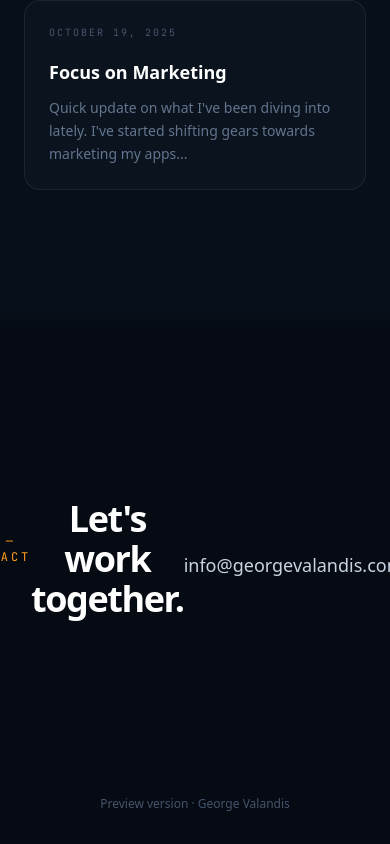
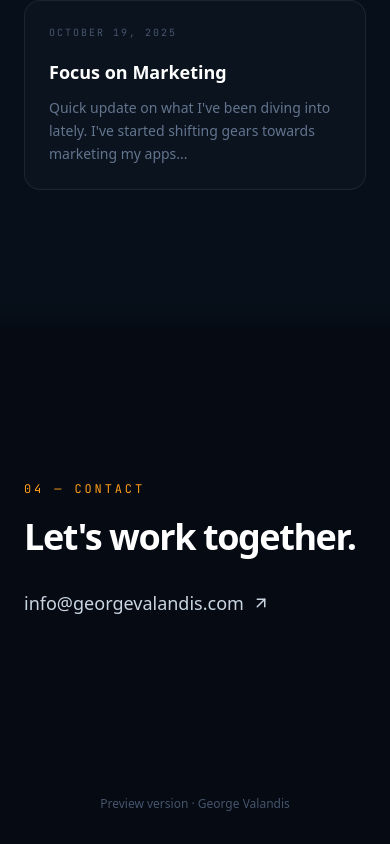
Before and after one commit to GeorgeValandis/georgevalandis-com, a Next.js app: page /after-work-preview in a window 390 px wide. Shown: the part 3498-4342 px from the top of the page. Built offline with nearby package versions, Linux system fonts and the light colour scheme.

Commit message:
align contact section label

```diff
--- a/src/components/AfterWorkHomepagePreview.tsx
+++ b/src/components/AfterWorkHomepagePreview.tsx
@@ -331,11 +331,13 @@ export default function AfterWorkHomepagePreview({ locale }: { locale: SiteLocal
 
       <section id="preview-contact" className="relative flex min-h-[430px] items-center justify-center bg-[#050a13] px-6 py-28 text-center lg:px-8">
         <div aria-hidden="true" className="pointer-events-none absolute inset-x-0 -top-8 z-10 h-8 bg-gradient-to-b from-[#07101a] to-[#050a13] sm:-top-11 sm:h-11" />
-        <p className="font-mono text-xs uppercase tracking-[0.24em] text-[#ff9d19]">{copy.contact.eyebrow}</p>
-        <h2 className="mx-auto mt-5 max-w-2xl text-4xl font-semibold tracking-[-0.04em] text-white sm:text-5xl">{copy.contact.title}</h2>
-        <a href="mailto:info@georgevalandis.com" className="mt-8 inline-flex items-center gap-2 text-lg text-slate-300 transition-colors hover:text-white">
-          info@georgevalandis.com <ArrowUpRight size={18} />
-        </a>
+        <div className="mx-auto flex w-full max-w-[1600px] flex-col items-start px-0 text-left sm:px-4 lg:flex-row lg:items-center lg:justify-center lg:px-[46px] lg:text-center">
+          <p className="font-mono text-xs uppercase tracking-[0.24em] text-[#ff9d19]">{copy.contact.eyebrow}</p>
+          <h2 className="mt-5 max-w-2xl text-4xl font-semibold tracking-[-0.04em] text-white sm:text-5xl lg:mx-auto">{copy.contact.title}</h2>
+          <a href="mailto:info@georgevalandis.com" className="mt-8 inline-flex items-center gap-2 text-lg text-slate-300 transition-colors hover:text-white">
+            info@georgevalandis.com <ArrowUpRight size={18} />
+          </a>
+        </div>
       </section>
 
       <footer className="bg-[#050a13] px-6 py-8 text-center text-xs text-slate-600 lg:px-8">
```
